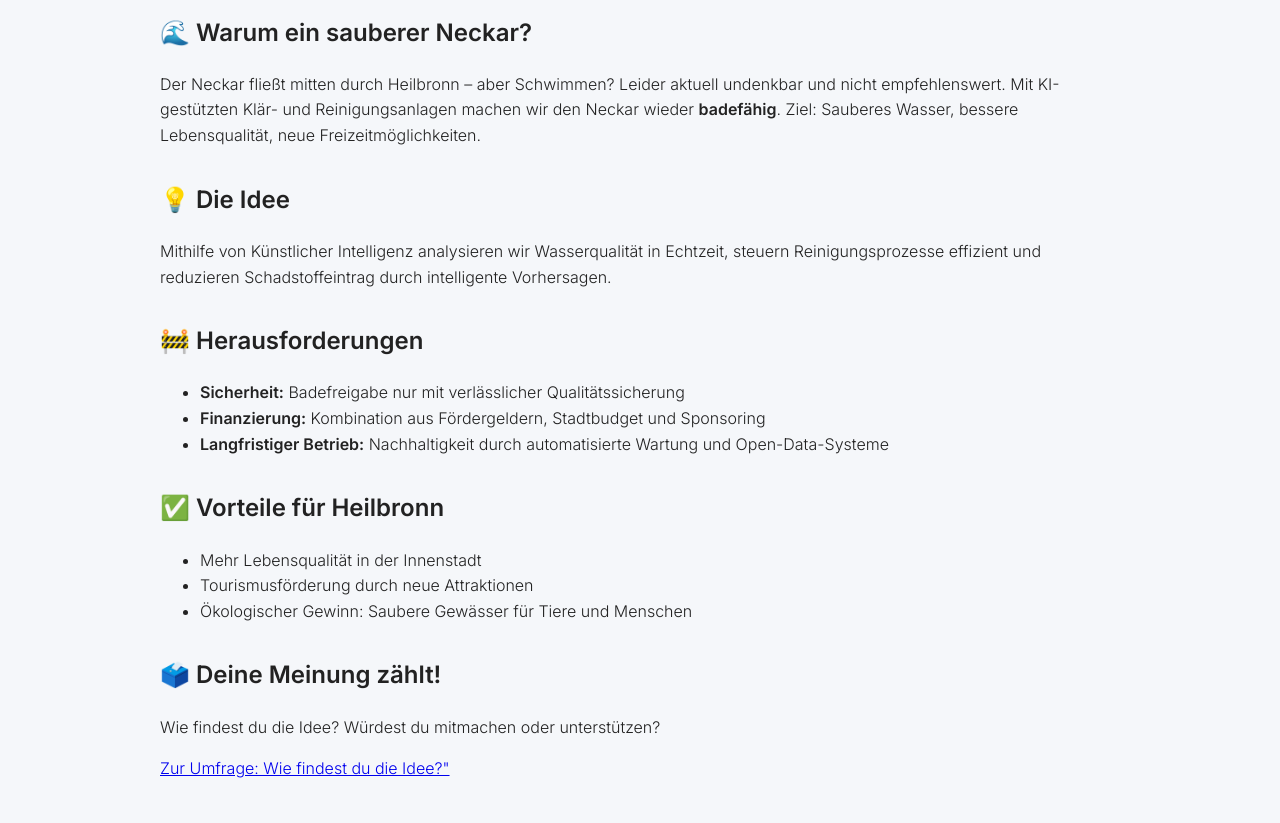
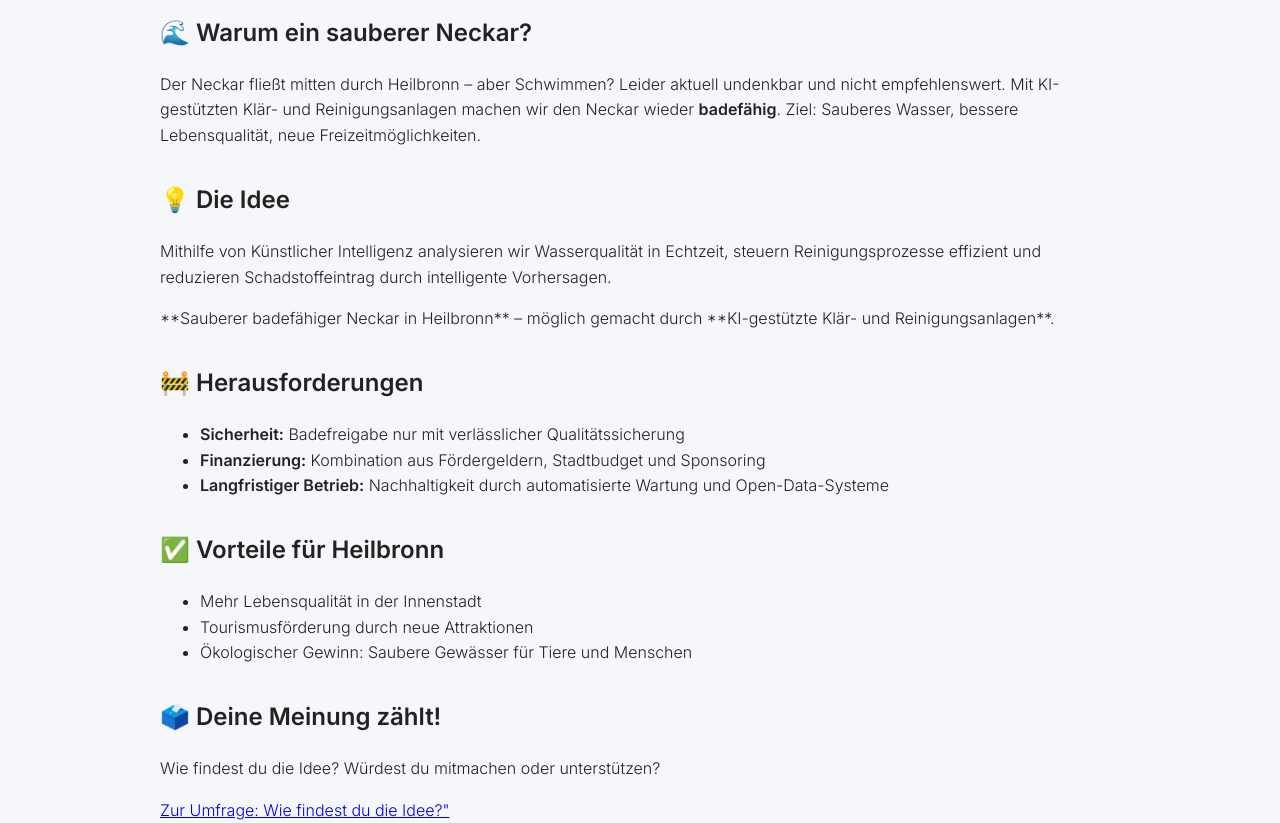
Before and after one commit to nosz/sauberer-neckar-in-heilbronn-durch-ki, a plain HTML site: page index.html in a window 1280 px wide. Shown: the part 277-1100 px from the top of the page. Drawn offline with Linux system fonts and the light colour scheme.

Commit message:
Update index.html

```diff
--- a/index.html
+++ b/index.html
@@ -78,6 +78,8 @@
     <p>
       Mithilfe von Künstlicher Intelligenz analysieren wir Wasserqualität in Echtzeit, steuern Reinigungsprozesse effizient und reduzieren Schadstoffeintrag durch intelligente Vorhersagen.
     </p>
+
+   <p>**Sauberer badefähiger Neckar in Heilbronn** – möglich gemacht durch **KI-gestützte Klär- und Reinigungsanlagen**.  </p>
   </div>
 
   <div class="section">
```
